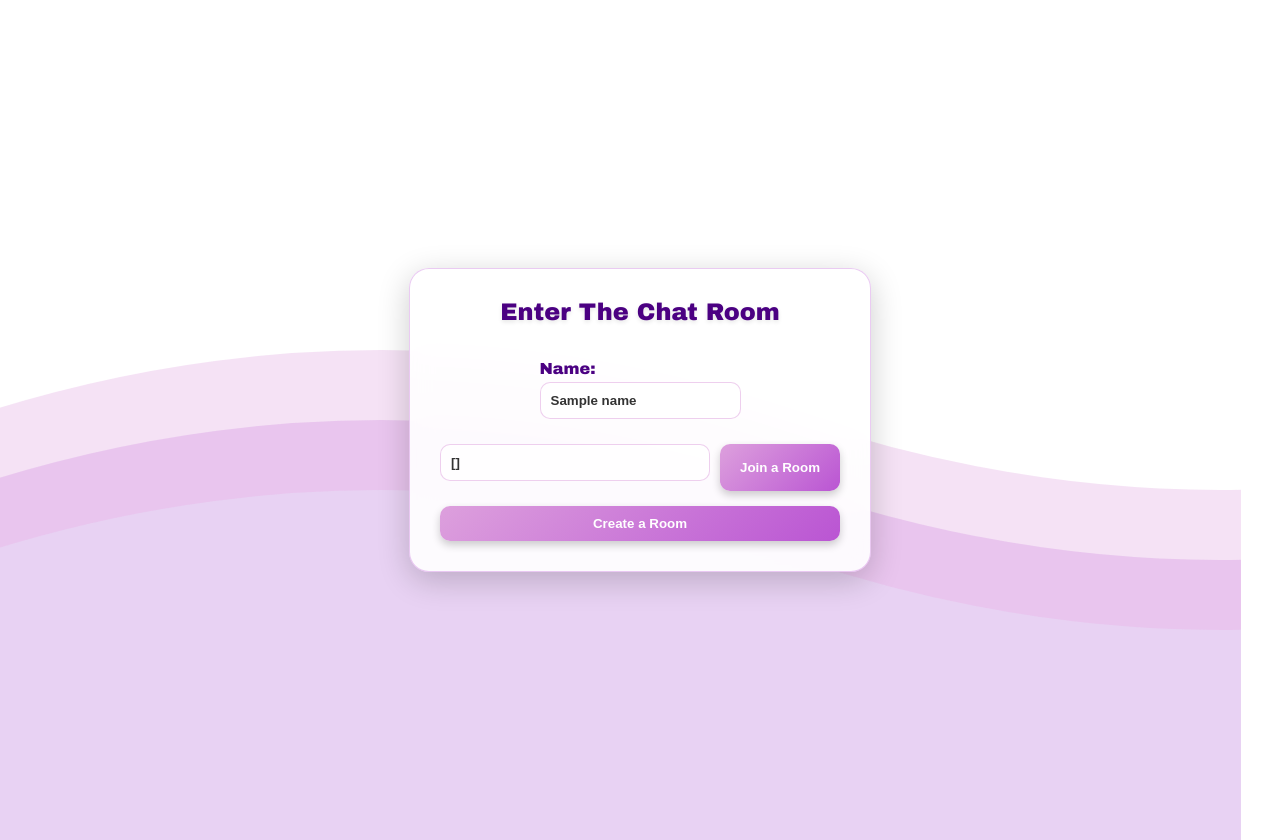
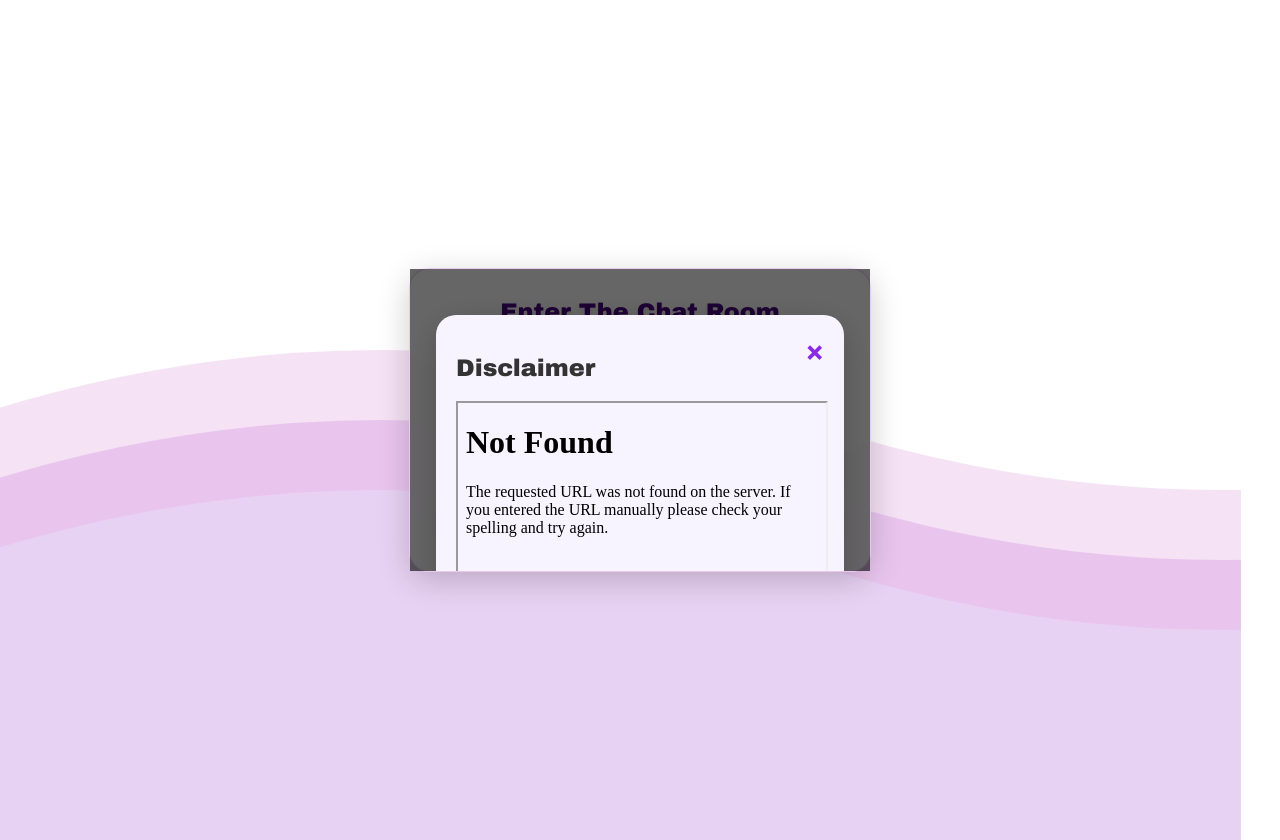
Before and after one commit to Sounak-Maiti/private-chat-room, a Flask app: template templates/home.html in a window 1280 px wide. Run offline with Flask 3, Linux system fonts and the light colour scheme; the template is opened without the code that fills it: most values are stand-ins (such as "Sample title", 1, 10 or a date in 2020); some libraries are stand-ins or nearby versions.

Commit message:
Added disclaimer modal, fixed file delete, updated CSS theme

```diff
--- a/main.py
+++ b/main.py
@@ -11,10 +11,9 @@ import time
 app = Flask(__name__)
 app.config["SECRET_KEY"] = "hjhjsdahhds"
 
-app.config["MAX_CONTENT_LENGTH"] = 10 * 1024 * 1024  # 10MB
-app.config["ALLOWED_EXTENSIONS"] = {'txt', 'pdf', 'png', 'jpg', 'jpeg', 'gif', 'webp'}
+app.config["MAX_CONTENT_LENGTH"] = 100 * 1024 * 1024  # 100MB
+app.config["ALLOWED_EXTENSIONS"] = {'txt', 'pdf', 'png', 'jpg', 'jpeg', 'gif', 'webp', 'mp4', 'mp3', 'wav', 'ogg', 'zip', 'rar'}
 socketio = SocketIO(app)
-
 rooms = {}
 
 # FIXED DESIGN: Shared RAM file registry
--- a/templates/home.html
+++ b/templates/home.html
@@ -9,6 +9,97 @@
       name="name"
       value="{{name}}"
     />
+    <!-- Disclaimer Modal -->
+<div id="disclaimer-modal" class="modal">
+  <div class="modal-content">
+    <span class="close-btn">&times;</span>
+    <h2>Disclaimer</h2>
+    <iframe src="\static\Disclaimer.pdf" width="100%" height="400px"></iframe>
+    <button id="accept-btn">I Agree</button>
+  </div>
+</div>
+    <script>
+      const modal = document.getElementById("disclaimer-modal");
+const closeBtn = document.querySelector(".close-btn");
+const acceptBtn = document.getElementById("accept-btn");
+
+// Show modal only if not already accepted
+if (!sessionStorage.getItem("disclaimerAccepted")) {
+  modal.style.display = "block";
+} else {
+  modal.style.display = "none";
+}
+
+// Close modal on X
+closeBtn.onclick = () => {
+  modal.style.display = "none";
+}
+
+// Close modal on "I Agree"
+acceptBtn.onclick = () => {
+  sessionStorage.setItem("disclaimerAccepted", "true"); // mark as accepted
+  modal.style.display = "none"; // hide modal
+}
+
+// Close modal if clicked outside
+window.onclick = (event) => {
+  if (event.target == modal) modal.style.display = "none";
+}
+
+    </script>
+    <style>
+      /* Modal background */
+.modal {
+  display: block; /* initially visible, can change to none if you want */
+  position: fixed;
+  z-index: 999;
+  left: 0;
+  top: 0;
+  width: 100%;
+  height: 100%;
+  overflow: auto;
+  background-color: rgba(0,0,0,0.6);
+}
+
+/* Modal content box */
+.modal-content {
+  background-color: #f8f4ff;
+  margin: 10% auto;
+  padding: 20px;
+  border-radius: 20px;
+  width: 80%;
+  max-width: 600px;
+  box-shadow: 0 8px 32px rgba(0,0,0,0.2);
+}
+
+/* Close button */
+.close-btn {
+  float: right;
+  font-size: 28px;
+  font-weight: bold;
+  cursor: pointer;
+  color: #8a2be2;
+}
+
+.close-btn:hover {
+  color: #4b0082;
+}
+
+/* Accept button */
+#accept-btn {
+  background: linear-gradient(135deg, #b3a2ff, #7b68ee);
+  color: white;
+  border: none;
+  padding: 10px 20px;
+  border-radius: 10px;
+  cursor: pointer;
+  margin-top: 15px;
+}
+
+#accept-btn:hover {
+  background: linear-gradient(135deg, #7b68ee, #5a4bd1);
+}
+    </style>
   </div>
   <div class="join">
     <input type="text" placeholder="Room Code" name="code" value="{{code}}" />
```
Also changed, not shown: templates/room.html (+7 -5 lines), 2 other files.
